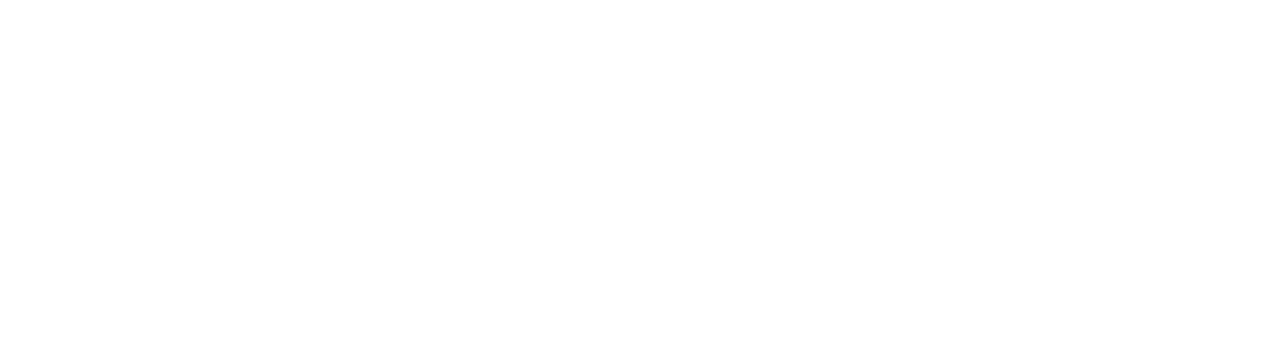
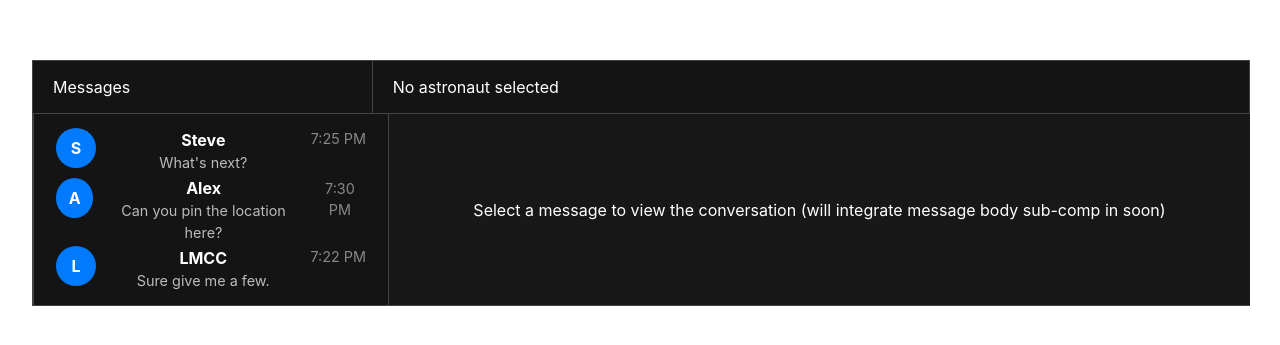
Before and after one commit to CLAWS-UMICH/claws-mcc-2025, a React (Vite) app in the folder frontend/: page /messages in a window 1280 px wide. Before the commit this address had no page. Shown: the part 217-562 px from the top of the page. Built offline with nearby package versions, Linux system fonts and the light colour scheme.

Commit message:
Setup initial landing page and messages sidebar

```diff
--- a/frontend/src/App.css
+++ b/frontend/src/App.css
@@ -3,6 +3,8 @@
   margin: 0 auto;
   padding: 2rem;
   text-align: center;
+  height: 100%;
+  width: 100%;
 }
 
 .logo {
--- a/frontend/src/App.tsx
+++ b/frontend/src/App.tsx
@@ -3,12 +3,14 @@
 import './App.css';
 import BackendDemo from './pages/BackendDemo';
 import TaskList from './components/tasklist/Tasklist';
+import Messages from './pages/Messages';
 
 function App() {
   return (
     <Router>
       <Routes>
-        <Route path="/" element={<TaskList />} />
+        <Route path ="/" element={<a href="http://localhost:5173/messages/">Click here to go to the Messages page</a>} />
+        <Route path="/messages/" element={<Messages />} />
       </Routes>
     </Router>
   );
--- /dev/null
+++ b/frontend/src/pages/Messages.css
@@ -0,0 +1,126 @@
+/* Messages.css */
+.messages-container {
+  display: flex;
+  flex-direction: column;
+  width: 100%;
+  height: 100%;
+  border: 1px #444444 solid;
+}
+
+.messages-header {
+  display: flex;
+  flex-direction: row;
+  width: 100%;
+}
+
+.sidebar-header {
+  display: flex;
+  flex-direction: row;
+  border-right: 1px #444444 solid;
+  border-bottom: 1px #444444 solid;
+  padding: 14px 20px 14px 20px;
+  width: 420px;
+  max-height: 60px;
+  color: white;
+  background-color: #141414;
+}
+
+.message-name-header {
+  display: flex;
+  flex-direction: row;
+  border-bottom: 1px #444444 solid;
+  padding: 14px 20px 14px 20px;
+  max-height: 60px;
+  flex-grow: 1;
+  width: 100%;
+  box-sizing: border-box;
+  color: white;
+  background-color: #141414;
+}
+
+/* Styling for the messages list and message body bottom half */
+
+.messages-content {
+  max-height: 1036px;
+  border-left: 1px #444444 solid;
+  display: flex;
+  flex-direction: row;
+  flex-grow: 1;
+  width: 100%;
+}
+
+.message-list {
+  display: flex;
+  flex-direction: column;
+  width: 326px;
+  max-height: 976px;
+  border-right: 1px #444444 solid;
+  padding: 12px 14px 12px 14px;
+  background-color: #141414;
+}
+
+/* Individual message contact in the messages list styling */
+
+.message-contact {
+  padding: 2px 8px 2px 8px;
+  gap: 14px;
+  cursor: pointer;
+  display: flex;
+  flex-direction: row;
+  border-radius: 8px;
+  color: white;
+  max-height: 64px;
+}
+
+.message-contact:hover {
+  background-color: #3a3a3a;
+}
+
+.message-icon {
+  width: 40px;
+  height: 40px;
+  background-color: #007bff;
+  color: white;
+  font-weight: bold;
+  display: flex;
+  justify-content: center;
+  align-items: center;
+  border-radius: 50%;
+}
+
+.message-details {
+  flex-grow: 1;
+  display: flex;
+  flex-direction: column;
+  justify-content: center;
+}
+
+.message-name {
+  font-weight: bold;
+  margin: 0;
+}
+
+.message-preview {
+  font-size: 0.9rem;
+  color: #bbbbbb;
+  margin: 0;
+}
+
+.message-timestamp {
+  color: #888888;
+  font-size: 0.9rem;
+  align-self: flex-start;
+  margin-left: auto;
+}
+
+/* Styling for the loaded message content if needed past integration */
+
+.message-body-content {
+  flex-grow: 1;
+  display: flex;
+  justify-content: center; /* Center horizontally */
+  align-items: center; /* Center vertically */
+  color: white;
+  background-color: #181818;
+  text-align: center;
+}
--- /dev/null
+++ b/frontend/src/pages/Messages.tsx
@@ -0,0 +1,50 @@
+import React, { useState } from "react";
+import "./Messages.css";
+
+const Messages = () => {
+  const [selectedName, setSelectedName] = useState("No astronaut selected");
+
+  // Sample message items for display
+  const messages = [
+    { id: 1, name: "Steve", lastMessage: "What's next?", timestamp: "7:25 PM" },
+    { id: 2, name: "Alex", lastMessage: "Can you pin the location here?", timestamp: "7:30 PM" },
+    { id: 3, name: "LMCC", lastMessage: "Sure give me a few.", timestamp: "7:22 PM" },
+  ];
+
+  const handleSelectMessage = (name) => {
+    setSelectedName(name);
+  };
+
+  return (
+    <div className="messages-container">
+      <div className="messages-header">
+        <div className="sidebar-header">Messages</div>
+        <div className="message-name-header">{selectedName}</div>
+      </div>
+
+      <div className="messages-content">
+        <div className="message-list">
+          {messages.map((message) => (
+            <div
+              key={message.id}
+              className="message-contact"
+              onClick={() => handleSelectMessage(message.name)}
+            >
+              <div className="message-icon">{message.name.charAt(0)}</div>
+              <div className="message-details">
+                <div className="message-name">{message.name}</div>
+                <div className="message-preview">{message.lastMessage}</div>
+              </div>
+              <div className="message-timestamp">{message.timestamp}</div>
+            </div>
+          ))}
+        </div>
+        <div className="message-body-content">
+          Select a message to view the conversation (will integrate message body sub-comp in soon)
+        </div>
+      </div>
+    </div>
+  );
+};
+
+export default Messages;
```
